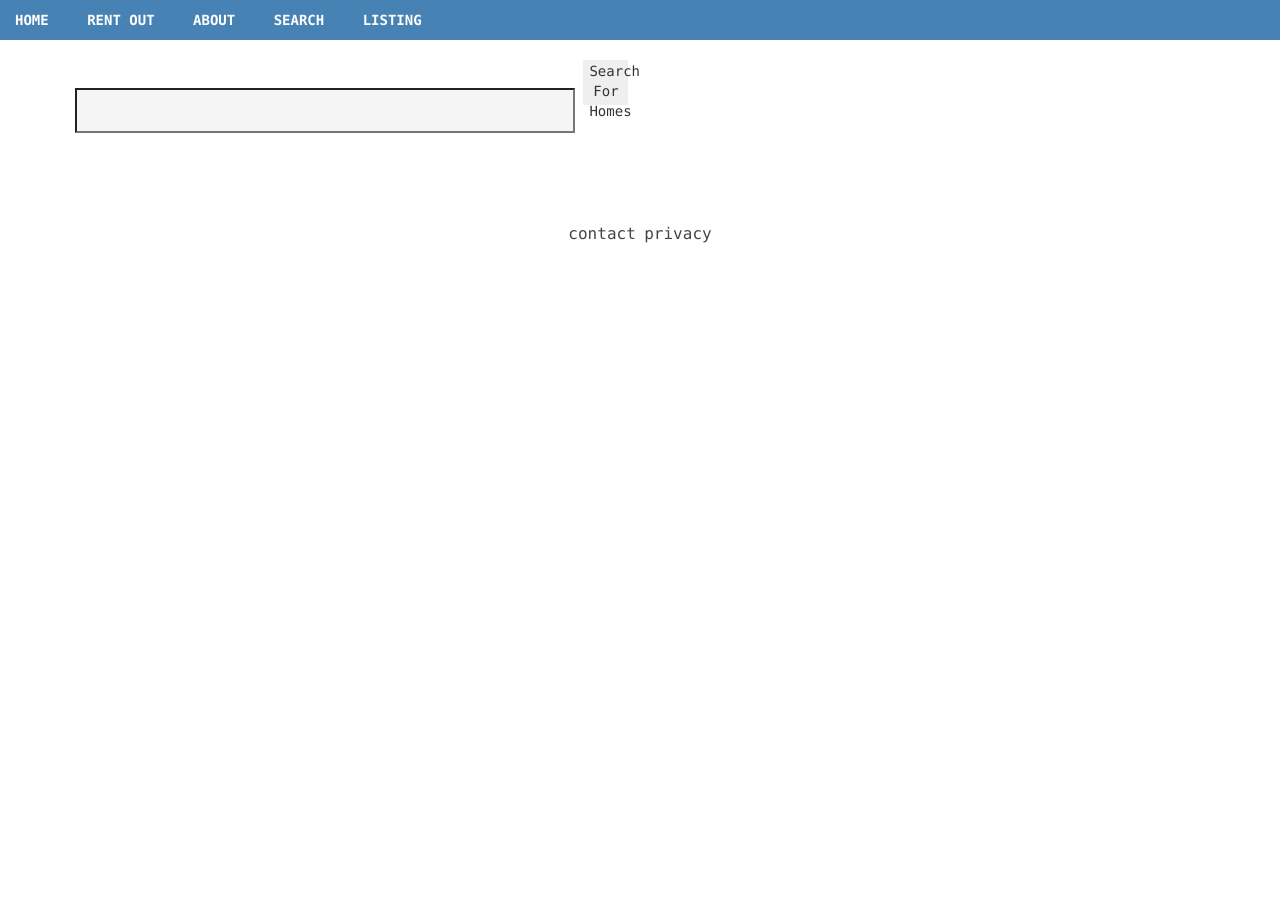
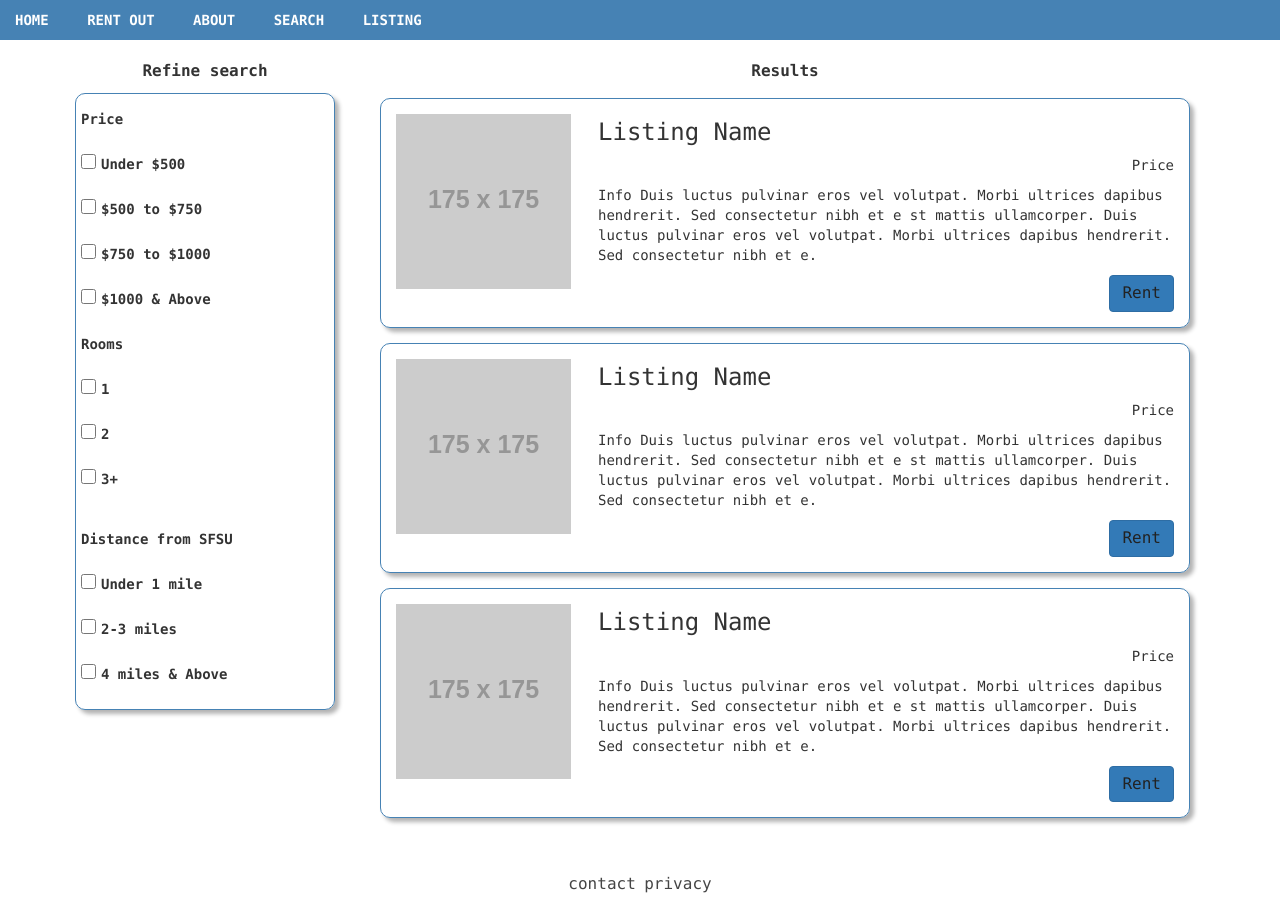
Before and after one commit to Stnguyenx3/DavidsList, a PHP site: page /home/search in a window 1280 px wide. Shown: the part 123-1039 px from the top of the page. Before the commit the page ends 366 px from the top, so only its background shows below. Run offline with PHP 8.4, Linux system fonts and the light colour scheme; grey boxes labelled with a size stand in for pictures from a placeholder-image service; some libraries are stand-ins or nearby versions.

Commit message:
Added search page in search.php

```diff
--- a/application/view/home/search.php
+++ b/application/view/home/search.php
@@ -1,8 +1,165 @@
-<div class="container" id="search-container">
-	<input id="search-input" type="text" required autofocus/>
-	<button id="search-get" type="submit" onclick='onSearchClick()'>Search For Homes</button>
-</div>
-
 <div class="container" id="search-result-container">
 
+	<div class="row">
+
+		<div class="col-sm-3">
+			<p class="search-title">Refine search</p>
+
+			<div class="search-filter">
+
+				<div class="form-group search-filter-price">
+
+					<label>Price</label>
+
+
+					<br>
+
+					<label for="search-filter-price-range1">
+						<input type="checkbox" id="search-filter-price-range1" value="">Under $500
+					</label>
+
+					<br>
+
+					<label for="search-filter-price-range2">
+						<input type="checkbox" id="search-filter-price-range2" value="">$500 to $750
+					</label>
+
+					<br>
+
+					<label for="search-filter-price-range3">
+						<input type="checkbox" id="search-filter-price-range3" value="">$750 to $1000
+					</label>
+
+					<br>
+
+					<label for="search-filter-price-range4">
+						<input type="checkbox" id="search-filter-price-range4" value="">$1000 &amp; Above
+					</label>
+
+
+					<div class="form-group">
+						<label>Rooms</label>
+
+						<br>
+
+						<label for="search-filter-bedroom-range1">
+							<input type="checkbox" id="search-filter-bedroom-range1" value="">1
+						</label>
+
+						<br>
+
+						<label for="search-filter-bedroom-range2">
+							<input type="checkbox" id="search-filter-bedroom-range2" value="">2
+						</label>
+
+						<br>
+
+						<label for="search-filter-bedroom-range3">
+							<input type="checkbox" id="search-filter-bedroom-range3" value="">3+
+						</label>
+					</div>
+
+					<div class="form-group">
+						<label>Distance from SFSU</label>
+
+						<br>
+
+						<label for="search-filter-distance-range1">
+							<input type="checkbox" id="search-filter-distance-range1" value="">Under 1 mile
+						</label>
+
+						<br>
+
+						<label for="search-filter-distance-range2">
+							<input type="checkbox" id="search-filter-distance-range2" value="">2-3 miles
+						</label>
+
+						<br>
+
+						<label for="search-filter-distance-range3">
+							<input type="checkbox" id="search-filter-distance-range3" value="">4 miles &amp; Above
+						</label>
+					</div>
+
+
+				</div>
+
+			</div>
+
+		</div>
+
+		<div class="col-sm-9">
+
+			<p class="search-title">Results</p>
+
+			<!--Search results begin -->
+			<div class="row search-result-listing">
+				<div class="col-sm-12">
+					<div class="row">
+						<div class="col-sm-3 search-result-listing-img">
+							<img src="http://placehold.it/175x175" alt="placeholder img.">
+						</div>
+						<div class="col-sm-9">
+							<h3 class="search-result-listing-title">Listing Name</h3>
+							<p class="search-result-listing-price">Price</p>
+							<div style="clear: both">
+									<p>
+										Info Duis luctus pulvinar eros vel volutpat. Morbi ultrices dapibus hendrerit. Sed consectetur nibh et e
+										st mattis ullamcorper. Duis luctus pulvinar eros vel volutpat. Morbi ultrices dapibus hendrerit. Sed consectetur nibh et e.
+										</p>
+									<a href="#" class="btn btn-primary search-result-listing-btn">Rent</a>
+							</div>
+						</div>
+					</div>
+				</div>
+			</div>
+
+			<div class="row search-result-listing">
+				<div class="col-sm-12">
+					<div class="row">
+						<div class="col-sm-3 search-result-listing-img">
+							<img src="http://placehold.it/175x175" alt="placeholder img.">
+						</div>
+						<div class="col-sm-9">
+							<h3 class="search-result-listing-title">Listing Name</h3>
+							<p class="search-result-listing-price">Price</p>
+							<div style="clear: both">
+									<p>
+										Info Duis luctus pulvinar eros vel volutpat. Morbi ultrices dapibus hendrerit. Sed consectetur nibh et e
+										st mattis ullamcorper. Duis luctus pulvinar eros vel volutpat. Morbi ultrices dapibus hendrerit. Sed consectetur nibh et e.
+										</p>
+									<a href="#" class="btn btn-primary search-result-listing-btn">Rent</a>
+							</div>
+						</div>
+					</div>
+				</div>
+			</div>
+
+			<div class="row search-result-listing">
+				<div class="col-sm-12">
+					<div class="row">
+						<div class="col-sm-3 search-result-listing-img">
+							<img src="http://placehold.it/175x175" alt="placeholder img.">
+						</div>
+						<div class="col-sm-9">
+							<h3 class="search-result-listing-title">Listing Name</h3>
+							<p class="search-result-listing-price">Price</p>
+							<div style="clear: both">
+									<p>
+										Info Duis luctus pulvinar eros vel volutpat. Morbi ultrices dapibus hendrerit. Sed consectetur nibh et e
+										st mattis ullamcorper. Duis luctus pulvinar eros vel volutpat. Morbi ultrices dapibus hendrerit. Sed consectetur nibh et e.
+										</p>
+									<a href="#" class="btn btn-primary search-result-listing-btn">Rent</a>
+							</div>
+						</div>
+					</div>
+				</div>
+			</div>
+
+
+			<!--Search results end -->
+		</div>
+
+	</div>
+
 </div>
--- a/public/css/style.css
+++ b/public/css/style.css
@@ -381,3 +381,50 @@ label {
     font-size: 16px;
     width: 100%;
 }
+
+.search-filter {
+    border: 1px solid #4682b4;
+    border-radius: 10px;
+    box-shadow: 4px 4px 4px rgba(0, 0, 0, 0.3);
+}
+
+.search-title {
+    text-align: center;
+    font-size: 16px;
+    font-weight: 700;
+}
+
+.search-filter-price input {
+    width: 15px;
+    height: 15px;
+    margin: 0px;
+    margin-right: 5px;
+}
+
+.search-filter-price label {
+    padding: 5px;
+}
+
+.search-result-listing {
+    margin: 15px;
+    border: 1px solid #4682b4;
+    border-radius: 10px;
+    box-shadow: 4px 4px 4px rgba(0, 0, 0, 0.3);
+}
+
+.search-result-listing-img {
+    margin-top: 15px;
+}
+
+.search-result-listing-price {
+    float: right;
+}
+
+.search-result-listing-btn {
+    float: right;
+    margin-bottom: 15px;
+}
+
+.search-result-listing-btn a {
+    color: #fff;
+}
```
